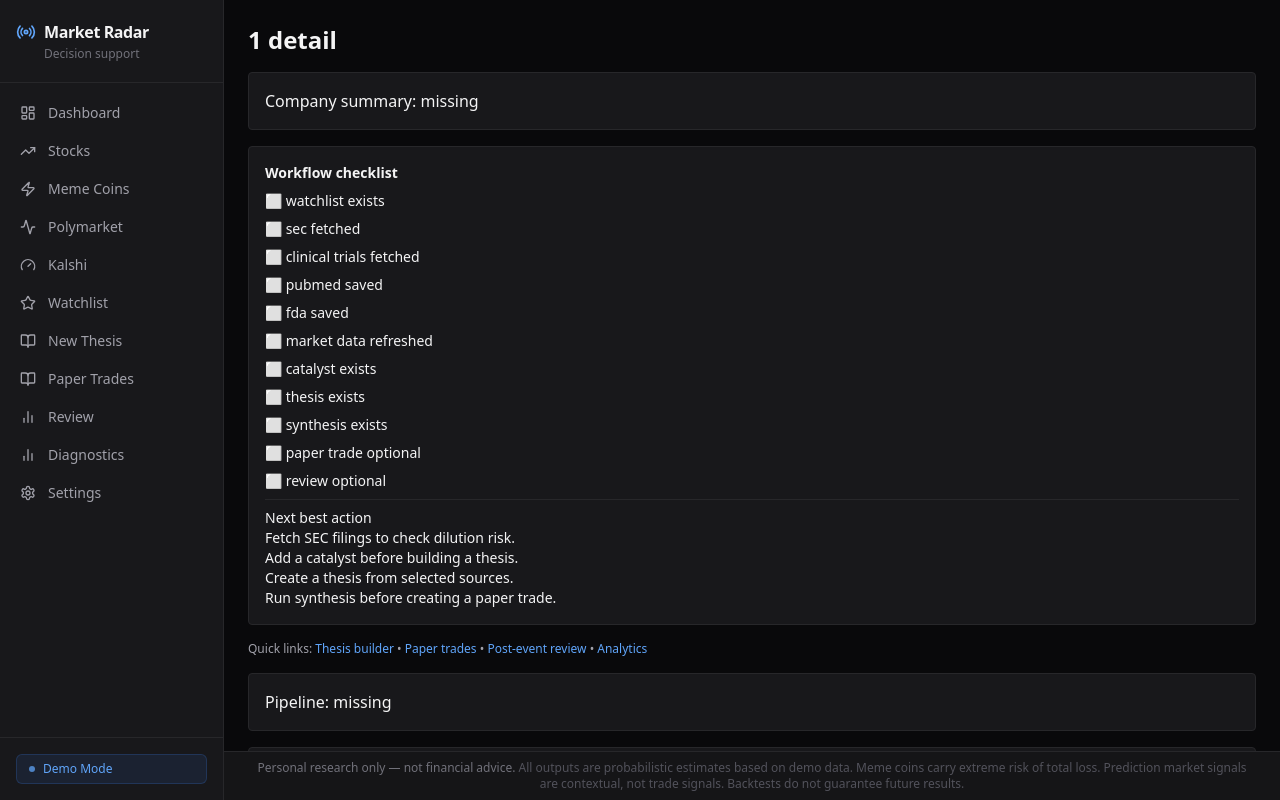
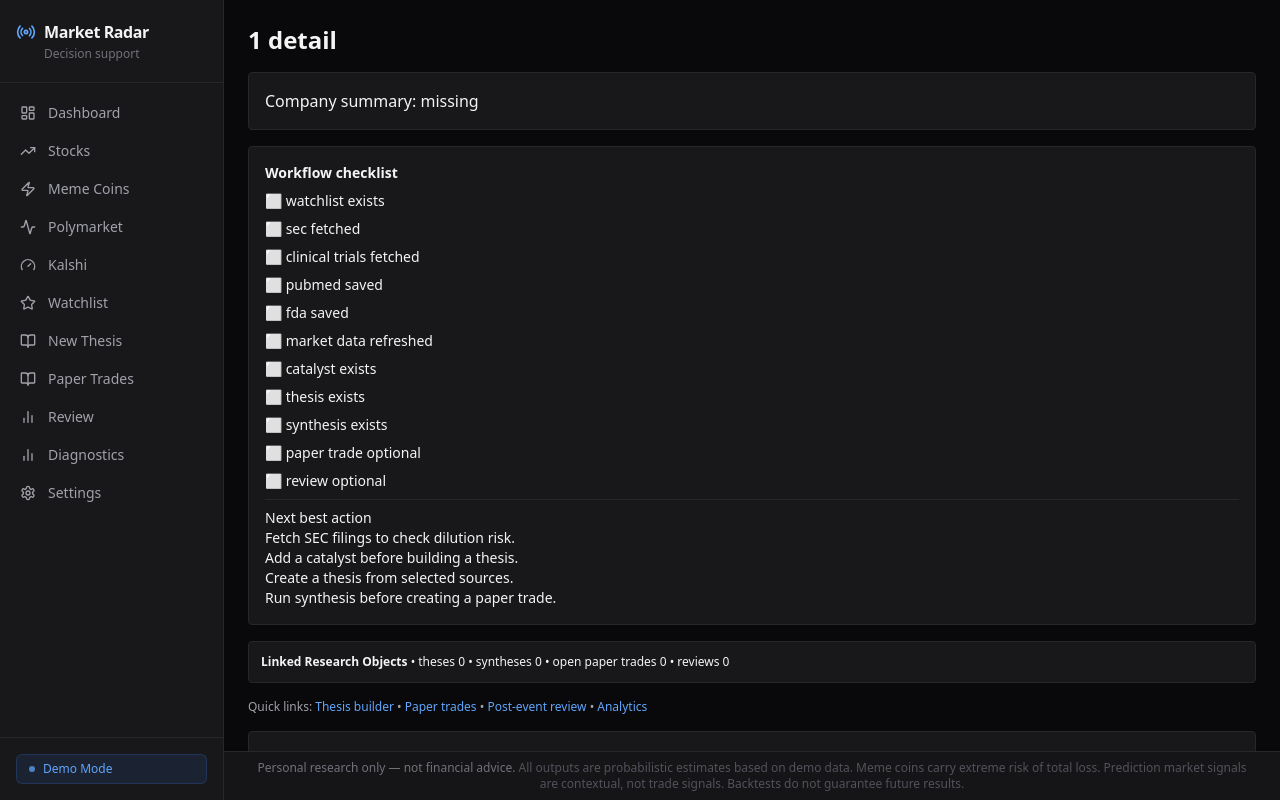
Before and after one commit to AxelGalvez11/stonktrader, a Next.js app in the folder frontend/: page /ticker/1 in a window 1280 px wide. Built offline with nearby package versions, Linux system fonts and the light colour scheme; no server answers; the database is empty.

Commit message:
Harden thesis-catalyst-trade data linkage

```diff
--- a/frontend/src/app/api/theses/route.ts
+++ b/frontend/src/app/api/theses/route.ts
@@ -1,12 +1,23 @@
 import { NextRequest, NextResponse } from 'next/server';
 import { sb } from '@/lib/supabase/rest';
 import { validateThesisJson } from '@/features/biotech/lib/thesisSchema';
+
+export async function GET(req: NextRequest) {
+  try {
+    const ticker = req.nextUrl.searchParams.get('ticker');
+    if (ticker) return NextResponse.json(await sb(`ai_theses?select=*&ticker=eq.${ticker.toUpperCase()}&order=created_at.desc`));
+    return NextResponse.json(await sb('ai_theses?select=*&order=created_at.desc'));
+  } catch (e: any) { return NextResponse.json({ error: e.message }, { status: 500 }); }
+}
 
 export async function POST(req: NextRequest) {
   try {
     const body = await req.json();
     const parsed = validateThesisJson(body.thesis_json);
     if (!parsed.ok) return NextResponse.json({ error: parsed.errors }, { status: 400 });
-    return NextResponse.json(await sb('ai_theses', { method: 'POST', body: JSON.stringify([{...body, source_ids: body.source_ids || []}]) }));
+    const payload = { ...body, ticker: String(body.ticker || '').toUpperCase(), catalyst_id: body.catalyst_id || null, source_ids: body.source_ids || [], source_summary: body.source_summary || null, user_id: body.user_id || null };
+    const saved = await sb('ai_theses', { method: 'POST', body: JSON.stringify([payload]) });
+    const thesis = Array.isArray(saved) ? saved[0] : saved;
+    return NextResponse.json({ thesis_id: thesis?.id || null, thesis, ticker_workspace_link: `/ticker/${payload.ticker}` });
   } catch (e: any) { return NextResponse.json({ error: e.message }, { status: 500 }); }
 }
--- a/frontend/src/app/ticker/[symbol]/page.tsx
+++ b/frontend/src/app/ticker/[symbol]/page.tsx
@@ -1,7 +1,7 @@
 'use client';
 import { useEffect, useMemo, useState } from 'react';
 import WorkflowChecklist from '@/features/biotech/components/workflow/WorkflowChecklist';
-import { buildWorkflowChecklist, nextBestActions } from '@/features/biotech/lib/workflow/workflowChecklist';
+import { buildLinkageWarnings, buildWorkflowChecklist, nextBestActions } from '@/features/biotech/lib/workflow/workflowChecklist';
 
 const SOURCE_TYPES = ['manual','company_ir','sec','pubmed','clinical_trials','fda','news','other'] as const;
 
@@ -43,17 +43,19 @@ export default function TickerPage({ params }: { params: { symbol: string } }) {
   const [paperTrades, setPaperTrades] = useState<any[]>([]);
   const [reviews, setReviews] = useState<any[]>([]);
   const [syntheses, setSyntheses] = useState<any[]>([]);
+  const [theses, setTheses] = useState<any[]>([]);
 
 
 
   async function load() {
-    const [c, n, w, p, r, syn] = await Promise.all([fetch(`/api/catalysts?ticker=${symbol}`), fetch(`/api/research-notes?ticker=${symbol}`), fetch('/api/watchlist'), fetch('/api/paper-trades'), fetch('/api/trade-reviews'), fetch(`/api/thesis-synthesis?ticker=${symbol}`)]);
+    const [c, n, w, p, r, syn, th] = await Promise.all([fetch(`/api/catalysts?ticker=${symbol}`), fetch(`/api/research-notes?ticker=${symbol}`), fetch('/api/watchlist'), fetch('/api/paper-trades'), fetch('/api/trade-reviews'), fetch(`/api/thesis-synthesis?ticker=${symbol}`), fetch(`/api/theses?ticker=${symbol}`)]);
     if (c.ok) setCatalysts(await c.json());
     if (n.ok) setNotes(await n.json());
     if (w.ok) { const j = await w.json(); setWatchlistExists((j||[]).some((x:any)=>String(x.ticker||'').toUpperCase()===symbol)); }
     if (p.ok) setPaperTrades((await p.json()).filter((x:any)=>String(x.ticker||'').toUpperCase()===symbol));
     if (r.ok) setReviews(await r.json());
     if (syn.ok) setSyntheses(await syn.json());
+    if (th.ok) setTheses(await th.json());
   }
   useEffect(() => { load(); }, [symbol]);
 
@@ -132,12 +134,13 @@ export default function TickerPage({ params }: { params: { symbol: string } }) {
     fda_count: fda.length,
     market_refreshed: !!market,
     catalyst_count: catalysts.length,
-    thesis_exists: notes.length>0,
+    thesis_exists: theses.length>0,
     synthesis_exists: syntheses.length>0,
     paper_trade_exists: paperTrades.length>0,
     review_exists: reviews.some((x:any)=>paperTrades.some((t:any)=>String(t.id)===String(x.paper_trade_id))),
-  }), [watchlistExists,secData,trials,pubmed,fda,market,catalysts,notes,syntheses,paperTrades,reviews]);
+  }), [watchlistExists,secData,trials,pubmed,fda,market,catalysts,theses,syntheses,paperTrades,reviews]);
   const actions = useMemo(()=>nextBestActions(checklist),[checklist]);
+  const linkageWarnings = useMemo(()=>buildLinkageWarnings({ paper_trades: paperTrades, syntheses, catalysts, theses }), [paperTrades, syntheses, catalysts, theses]);
 
   async function saveNote(e: React.FormEvent) {
     e.preventDefault();
@@ -150,6 +153,7 @@ export default function TickerPage({ params }: { params: { symbol: string } }) {
     <h1 className="text-2xl font-semibold">{symbol} detail</h1>
     <div className="bg-zinc-900 border border-zinc-800 rounded p-4">Company summary: missing</div>
     <WorkflowChecklist status={checklist} actions={actions} />
+    <div className="bg-zinc-900 border border-zinc-800 rounded p-3 text-xs"><b>Linked Research Objects</b> • theses {theses.length} • syntheses {syntheses.length} • open paper trades {paperTrades.filter((t:any)=>t.status==='open').length} • reviews {reviews.filter((x:any)=>paperTrades.some((t:any)=>String(t.id)===String(x.paper_trade_id))).length}{linkageWarnings.length>0 && <div className='text-amber-300 mt-1'>Warnings: {linkageWarnings.join(' | ')}</div>}</div>
     <div className="text-xs text-zinc-400">Quick links: <a className="text-blue-400" href={`/thesis/new?ticker=${symbol}`}>Thesis builder</a> • <a className="text-blue-400" href={`/paper-trades`}>Paper trades</a> • <a className="text-blue-400" href={`/review`}>Post-event review</a> • <a className="text-blue-400" href={`/analytics`}>Analytics</a></div>
     <div className="bg-zinc-900 border border-zinc-800 rounded p-4">Pipeline: missing</div>
     <div className="bg-zinc-900 border border-zinc-800 rounded p-4">
--- a/frontend/src/features/biotech/lib/workflow/workflowChecklist.js
+++ b/frontend/src/features/biotech/lib/workflow/workflowChecklist.js
@@ -26,3 +26,12 @@ export function nextBestActions(status) {
   if (!actions.length) actions.push('Workflow baseline complete. Review analytics for observed pattern learning.');
   return actions;
 }
+
+
+export function buildLinkageWarnings(input={}) {
+  const w = [];
+  if ((input.paper_trades||[]).some((t)=>!t.thesis_id)) w.push('Paper trade missing thesis link.');
+  if ((input.syntheses||[]).some((s)=>s.ticker && !s.thesis_id)) w.push('Synthesis is ticker-level, not thesis-specific.');
+  if ((input.catalysts||[]).length>0 && (input.theses||[]).some((t)=>!t.catalyst_id)) w.push('Thesis not linked to catalyst.');
+  return [...new Set(w)];
+}
```
Also changed, not shown: 2 other files (tests, documents, lock files or other folders).
